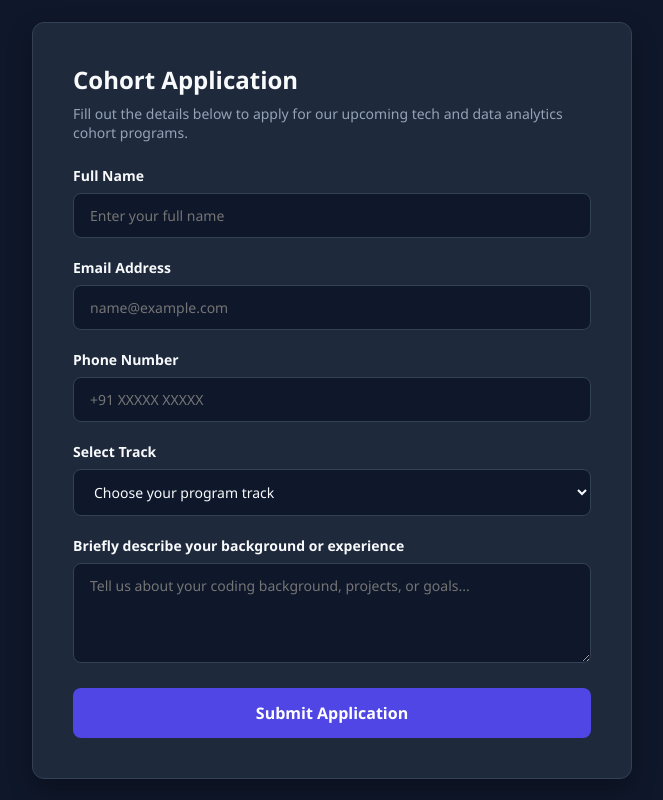
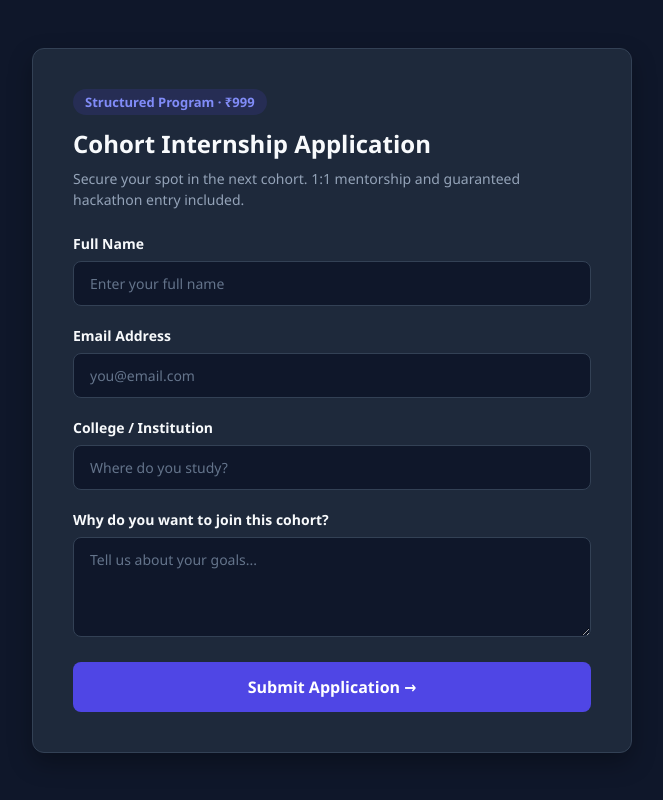
Before and after one commit to hiddengemscommunity-ngo/hiddengemsco.in, a plain HTML site: page frontend/apply_cohort.html in a window 1280 px wide. Shown: the whole page, without its empty margins (308-971 px from the left). Drawn offline with Linux system fonts and the light colour scheme.

```diff
--- a/frontend/apply_cohort.html
+++ b/frontend/apply_cohort.html
@@ -3,7 +3,7 @@
 <head>
     <meta charset="UTF-8">
     <meta name="viewport" content="width=device-width, initial-scale=1.0">
-    <title>Apply for Cohort - AdhyaA Labs</title>
+    <title>Cohort Internship Application - AdhyaA Labs</title>
     <style>
         :root {
             --primary: #4f46e5;
@@ -17,11 +17,13 @@
         * { box-sizing: border-box; margin: 0; padding: 0; font-family: 'Segoe UI', Tahoma, Geneva, Verdana, sans-serif; }
         body { background-color: var(--bg-color); color: var(--text-main); display: flex; justify-content: center; align-items: center; min-height: 100vh; padding: 20px; }
         .container { background-color: var(--card-bg); border: 1px solid var(--border-color); border-radius: 12px; width: 100%; max-width: 600px; padding: 40px; box-shadow: 0 10px 25px rgba(0,0,0,0.3); }
+        .badge { display: inline-block; background-color: rgba(79, 70, 229, 0.15); color: #818cf8; padding: 4px 12px; border-radius: 20px; font-size: 13px; font-weight: 600; margin-bottom: 12px; }
         h2 { font-size: 24px; margin-bottom: 8px; color: var(--text-main); }
-        p { color: var(--text-muted); font-size: 14px; margin-bottom: 24px; }
+        p { color: var(--text-muted); font-size: 14px; margin-bottom: 24px; line-height: 1.5; }
         .form-group { margin-bottom: 20px; }
         label { display: block; font-size: 14px; font-weight: 600; margin-bottom: 8px; color: var(--text-main); }
         input, select, textarea { width: 100%; padding: 12px 16px; background-color: var(--bg-color); border: 1px solid var(--border-color); border-radius: 8px; color: var(--text-main); font-size: 14px; transition: border-color 0.2s; }
+        input::placeholder, textarea::placeholder { color: #64748b; }
         input:focus, select:focus, textarea:focus { outline: none; border-color: var(--primary); }
         textarea { resize: vertical; min-height: 100px; }
         button { width: 100%; background-color: var(--primary); color: white; border: none; padding: 14px; border-radius: 8px; font-size: 16px; font-weight: 600; cursor: pointer; transition: background-color 0.2s; }
@@ -30,8 +32,9 @@
 </head>
 <body>
     <div class="container">
-        <h2>Cohort Application</h2>
-        <p>Fill out the details below to apply for our upcoming tech and data analytics cohort programs.</p>
+        <span class="badge">Structured Program · ₹999</span>
+        <h2>Cohort Internship Application</h2>
+        <p>Secure your spot in the next cohort. 1:1 mentorship and guaranteed hackathon entry included.</p>
         <form action="#" method="POST">
             <div class="form-group">
                 <label for="fullname">Full Name</label>
@@ -39,26 +42,17 @@
             </div>
             <div class="form-group">
                 <label for="email">Email Address</label>
-                <input type="email" id="email" name="email" placeholder="name@example.com" required>
+                <input type="email" id="email" name="email" placeholder="you@email.com" required>
             </div>
             <div class="form-group">
-                <label for="phone">Phone Number</label>
-                <input type="tel" id="phone" name="phone" placeholder="+91 XXXXX XXXXX" required>
+                <label for="college">College / Institution</label>
+                <input type="text" id="college" name="college" placeholder="Where do you study?" required>
             </div>
             <div class="form-group">
-                <label for="track">Select Track</label>
-                <select id="track" name="track" required>
-                    <option value="" disabled selected>Choose your program track</option>
-                    <option value="data-analytics">Data Analytics & Machine Learning</option>
-                    <option value="fullstack">Full-Stack Development & AI Integration</option>
-                    <option value="iot">IoT & Embedded Systems</option>
-                </select>
+                <label for="goals">Why do you want to join this cohort?</label>
+                <textarea id="goals" name="goals" placeholder="Tell us about your goals..." required></textarea>
             </div>
-            <div class="form-group">
-                <label for="experience">Briefly describe your background or experience</label>
-                <textarea id="experience" name="experience" placeholder="Tell us about your coding background, projects, or goals..."></textarea>
-            </div>
-            <button type="submit">Submit Application</button>
+            <button type="submit">Submit Application &rarr;</button>
         </form>
     </div>
 </body>
```
Also changed, not shown: frontend/join_waitlist.html (+3 -2 lines), frontend/request_quote.html (+6 -14 lines).
